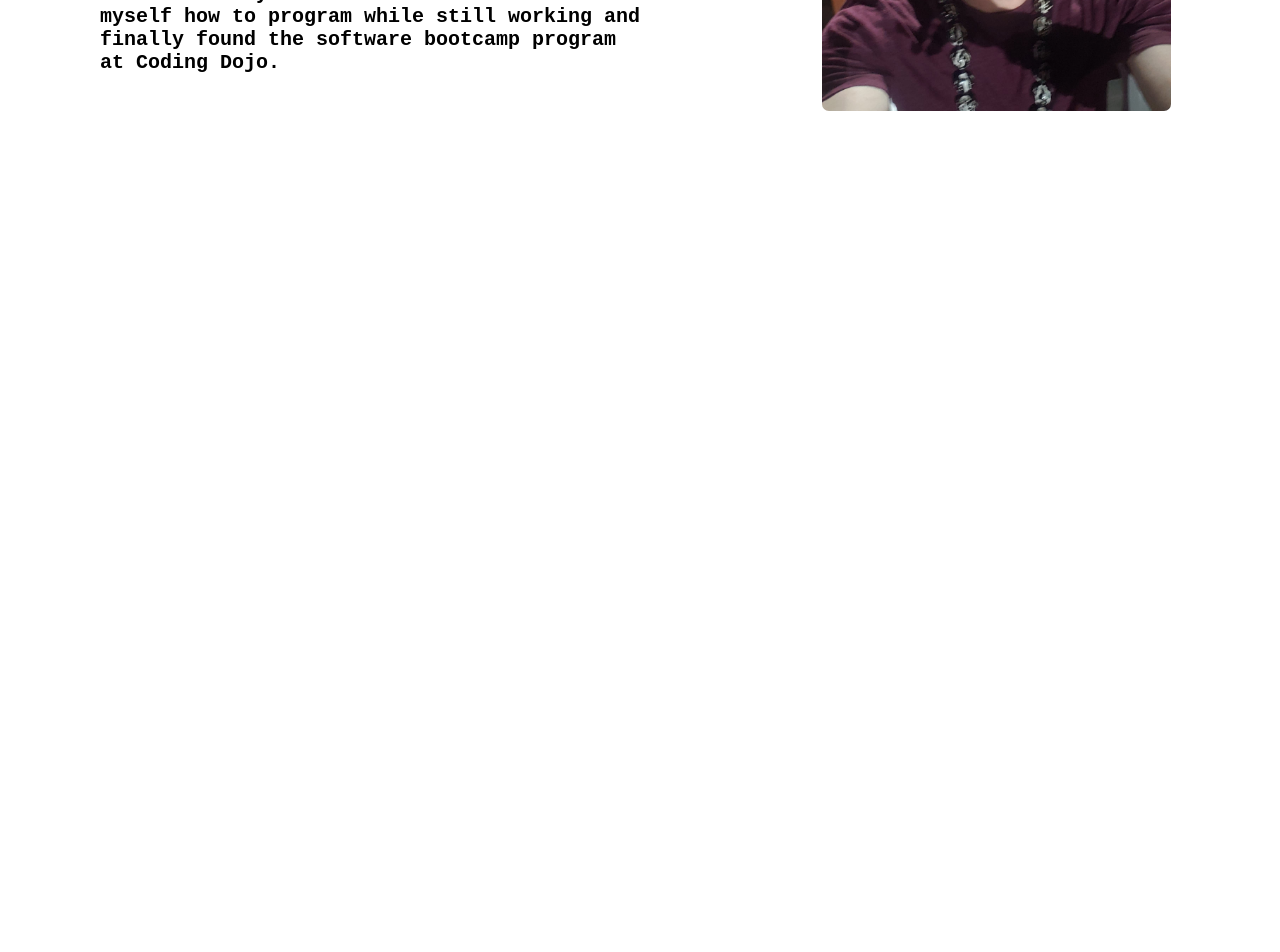
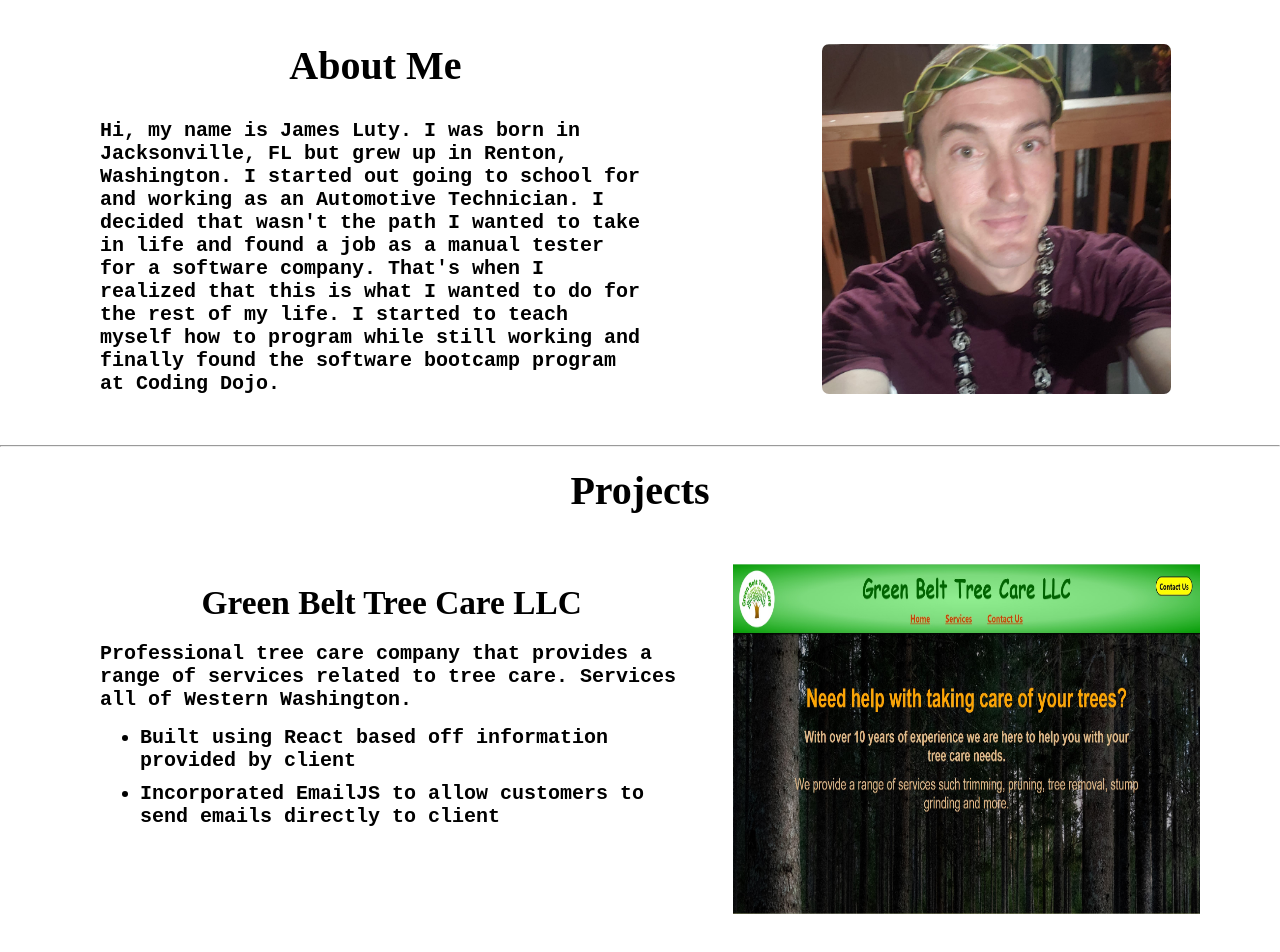
Before and after one commit to jamesluty/jamesluty.github.io, a React (Create React App) app: page / in a window 1280 px wide. Shown: the part 376-1328 px from the top of the page. Before the commit the page ends 800 px from the top, so only its background shows below. Built offline with nearby package versions, Linux system fonts and the light colour scheme.

Commit message:
Added projects section

```diff
--- a/src/App.js
+++ b/src/App.js
@@ -1,12 +1,16 @@
 import './App.css';
 import Navbar from './components/Navbar';
+import Banner from './components/Banner';
 import About from './components/About';
+import Projects from './components/Projects'
 
 function App() {
   return (
     <div>
       <Navbar/>
+      <Banner/>
       <About/>
+      <Projects/>
     </div>
   );
 }
--- a/src/components/About.jsx
+++ b/src/components/About.jsx
@@ -28,11 +28,10 @@
 
 
     return (
-        <div>
-            <h1 className="bodyHeader" id="about">About Me</h1>
-            <hr/>
+        <div id="about">
             <div className="aboutContent">
                 <div className="aboutLeft">
+                    <h1 className="aboutHeader">About Me</h1>
                     <p className="smfont">Hi, my name is James Luty. I was born in Jacksonville, FL but grew up in Renton,
                         Washington. I started
                         out going to school for and working as an Automotive Technician.
--- /dev/null
+++ b/src/components/Projects.jsx
@@ -0,0 +1,28 @@
+import React from 'react'
+import gbtc from '../imgs/gbtc.jpg'
+
+const Projects = () => {
+    return (
+        <div>
+            <hr />
+            <h1 className="projectsHeader" id="projects">Projects</h1>
+            <div className="projectContent">
+                <div className="gbtc">
+                    <div className="gbtcLeft">
+                        <h1 className="gbtcTitle">Green Belt Tree Care LLC</h1>
+                        <p className="gbtcDesc">Professional tree care company that provides a range of services related to tree care. Services all of Western Washington.</p>
+                        <ul className="gbtcList">
+                            <li className="listItem">Built using React based off information provided by client</li>
+                            <li className="listItem">Incorporated EmailJS to allow customers to send emails directly to client</li>
+                        </ul>
+                    </div>
+                    <div className="gbtcRight">
+                        <img src={gbtc} alt="unavailable" className="gbtcImg"/>
+                    </div>
+                </div>
+            </div>
+        </div>
+    )
+}
+
+export default Projects
```
Also changed, not shown: src/imgs/gbtc.jpg (added).
